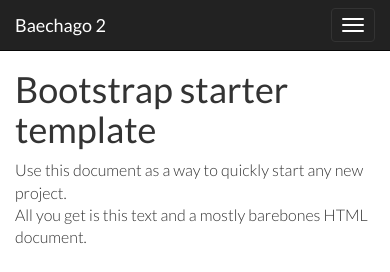
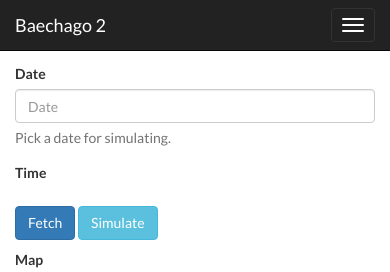
Before and after one commit to lqez/platance-hackathon, a Django app: page / in a window 390 px wide. Shown: the top 272 px of the page. Before the commit the page ends 244 px from the top, so only its background shows below. Run offline with Django 3.2, Linux system fonts and the light colour scheme; data that the repository does not hold is empty; some libraries are stand-ins or nearby versions.

Commit message:
Add fetching order list

```diff
--- a/webapp/baechago2/urls.py
+++ b/webapp/baechago2/urls.py
@@ -6,5 +6,6 @@ from cav import views
 
 urlpatterns = [
     url(r'^$', views.index, name='index'),
+    url(r'^fetch/$', views.fetch, name='fetch'),
     url(r'^admin/', admin.site.urls),
 ] + staticfiles_urlpatterns()
--- /dev/null
+++ b/webapp/cav/context_processors.py
@@ -0,0 +1,8 @@
+from django.conf import settings
+
+
+def api_key(request):
+    print settings.GOOGLE_API_KEY
+    return {
+        'GOOGLE_API_KEY': settings.GOOGLE_API_KEY,
+    }
--- a/webapp/cav/templates/base.html
+++ b/webapp/cav/templates/base.html
@@ -12,21 +12,25 @@
     <link href='http://fonts.googleapis.com/css?family=Open+Sans' rel='stylesheet' type='text/css'>
 
     <!-- Favicon -->
-    <link rel="shortcut icon" href="{% static "image/plating.ico" %}" type="image/x-icon">
-    <link rel="icon" href="{% static "image/plating.ico" %}" type="image/x-icon">
+    <link rel="shortcut icon" href="{% static "image/favicon.ico" %}" type="image/x-icon">
+    <link rel="icon" href="{% static "image/favicon.ico" %}" type="image/x-icon">
 
-    <!-- Loading project css -->
+    <!-- CSS -->
     <link href="{% static "bower_components/bootstrap/dist/css/bootstrap.min.css" %}" rel="stylesheet">
+    <link href="{% static "bower_components/bootstrap-datepicker/dist/css/bootstrap-datepicker3.min.css" %}" rel="stylesheet">
     <link href="{% static "css/default.css" %}" rel="stylesheet">
+
+    <!-- JavaScripts -->
+    <script src="{% static "bower_components/jquery/dist/jquery.min.js" %}"></script>
+    <script src="{% static "bower_components/bootstrap/dist/js/bootstrap.min.js" %}"></script>
+    <script src="{% static "bower_components/bootstrap-datepicker/dist/js/bootstrap-datepicker.min.js" %}"></script>
+    <script src="{% static "bower_components/html5shiv/dist/html5shiv.min.js" %}"></script>
 </head>
 <body>
 {% include "nav.html" %}
-<div class="container">
+<div class="container-fluid">
     {% block content %}{% endblock %}
 </div>
-<script src="{% static "bower_components/jquery/dist/jquery.min.js" %}"></script>
-<script src="{% static "bower_components/bootstrap/dist/js/bootstrap.min.js" %}"></script>
-<script src="{% static "bower_components/html5shiv/dist/html5shiv.min.js" %}"></script>
 {% block script %}{% endblock %}
 </body>
 </html>
--- /dev/null
+++ b/webapp/cav/templates/form.html
@@ -0,0 +1,28 @@
+<form>
+  <div class="form-group">
+    <label for="dateInput">Date</label>
+    <input class="form-control" id="dateInput" placeholder="Date">
+    <p class="help-block">Pick a date for simulating.</p>
+  </div>
+  <div class="form-group">
+    <label for="time">Time</label>
+    <input type="hidden" id="timeInput">
+    <p>
+    {% for time in deliveryTimes %}
+    <button type="button" class="btn btn-default btn-time" data-time="{{ time }}">{{ time }}</button>
+    {% endfor %}
+    </p>
+  </div>
+  <button type="button" id="fetch" class="btn btn-primary">Fetch</button>
+  <button type="button" id="fetch" class="btn btn-info">Simulate</button>
+</form>
+<script>
+$('#dateInput').datepicker({
+    format: 'yyyy-mm-dd'
+});
+$('.btn-time').click(function() {
+    $('.btn-time').removeClass('btn-info');
+    $('#timeInput').val($(this).data('time'));
+    $(this).addClass('btn-info');
+});
+</script>
--- a/webapp/cav/templates/index.html
+++ b/webapp/cav/templates/index.html
@@ -1,8 +1,62 @@
 {% extends "base.html" %}
+{% load static %}
 
 {% block content %}
-<div class="starter-template">
-  <h1>Bootstrap starter template</h1>
-  <p class="lead">Use this document as a way to quickly start any new project.<br> All you get is this text and a mostly barebones HTML document.</p>
+<div class="row">
+  <div class="col-xs-12 col-md-4">
+    {% include "form.html" %}
+  </div>
+  <div class="col-xs-12 col-md-8">
+    <label for="dateInput">Map</label>
+    <div id="map"></div>
+  </div>
 </div>
+<script>
+var map;
+var markers = [];
+
+$('#fetch').click(function () {
+    $.ajax({
+        url: "{% url "fetch" %}",
+        data: { date: $('#dateInput').val(), time: $('#timeInput').val() }
+    })
+    .done(function(data) {
+        $.each(markers, function(idx, marker) {
+            marker.setMap(null);
+            delete marker;
+        });
+
+        markers = [];
+        $.each(data.orders, function(idx, val) {
+            position = {lat: parseFloat(val.latitude), lng: parseFloat(val.longitude)};
+            console.log(position);
+
+            var marker = new google.maps.Marker({
+                position: position,
+                map: map
+            });
+            markers.push(marker);
+        });
+    });
+});
+
+function initMap() {
+  var myLatLng = {lat: 37.5104645, lng: 127.0233404};
+
+  map = new google.maps.Map(document.getElementById('map'), {
+    zoom: 12,
+    center: myLatLng
+  });
+
+  var image = '{% static "image/hq.png" %}';
+  var marker = new google.maps.Marker({
+    position: myLatLng,
+    map: map,
+    icon: image,
+    title: 'HQ'
+  });
+}
+</script>
+<script async defer
+    src="https://maps.googleapis.com/maps/api/js?key={{ GOOGLE_API_KEY }}&signed_in=true&callback=initMap"></script>
 {% endblock %}
--- a/webapp/cav/templates/nav.html
+++ b/webapp/cav/templates/nav.html
@@ -1,5 +1,5 @@
 <nav class="navbar navbar-inverse navbar-fixed-top">
-  <div class="container">
+  <div class="container-fluid">
     <div class="navbar-header">
       <button type="button" class="navbar-toggle collapsed" data-toggle="collapse" data-target="#navbar" aria-expanded="false" aria-controls="navbar">
         <span class="sr-only">Toggle navigation</span>
@@ -12,8 +12,6 @@
     <div id="navbar" class="collapse navbar-collapse">
       <ul class="nav navbar-nav">
         <li class="active"><a href="#">Home</a></li>
-        <li><a href="#about">About</a></li>
-        <li><a href="#contact">Contact</a></li>
       </ul>
     </div><!--/.nav-collapse -->
   </div>
--- a/webapp/cav/views.py
+++ b/webapp/cav/views.py
@@ -1,6 +1,28 @@
+from django.http import HttpResponse, JsonResponse
 from django.shortcuts import render
+from models import DeliveryTime, Order
 
 
 def index(request):
     return render(request, 'index.html', {
+        "deliveryTimes": DeliveryTime.objects.all(),
     })
+
+
+def fetch(request):
+    date = request.GET.get('date')
+    time = request.GET.get('time')
+
+    deliveryTime = date + ' ' + time
+    orders = []
+
+    for order in Order.objects.filter(deliveryTime=deliveryTime):
+        orders.append({
+            'latitude': order.latitude,
+            'longitude': order.longitude,
+            'count': len(order.menuorder_set.all()),
+        })
+
+    return JsonResponse({
+        'orders': orders,
+    })
--- a/webapp/static/css/default.css
+++ b/webapp/static/css/default.css
@@ -1,4 +1,17 @@
 body {
-  padding-top: 50px;
+  padding-top: 64px;
   font-family: "Lato", sans-serif;
 }
+
+form {
+  margin-bottom: 10px;
+}
+
+.btn {
+  margin-top: 3px;
+}
+
+#map {
+  width: 100%;
+  height: 600px;
+}
```
Also changed, not shown: webapp/baechago2/settings.py (+5 -2 lines), webapp/cav/admin.py (+16 -4 lines), webapp/cav/models.py (+21 -1 lines), webapp/cav/migrations/0002_auto_20160910_0759.py (added), webapp/cav/migrations/0003_auto_20160910_0818.py (added), webapp/cav/migrations/0004_deliverytime.py (added), webapp/static/image/hq.png (added).
